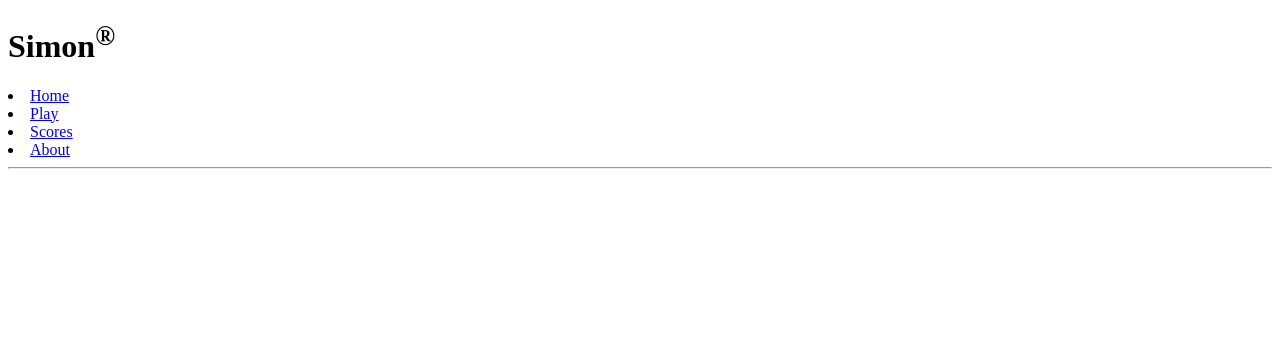
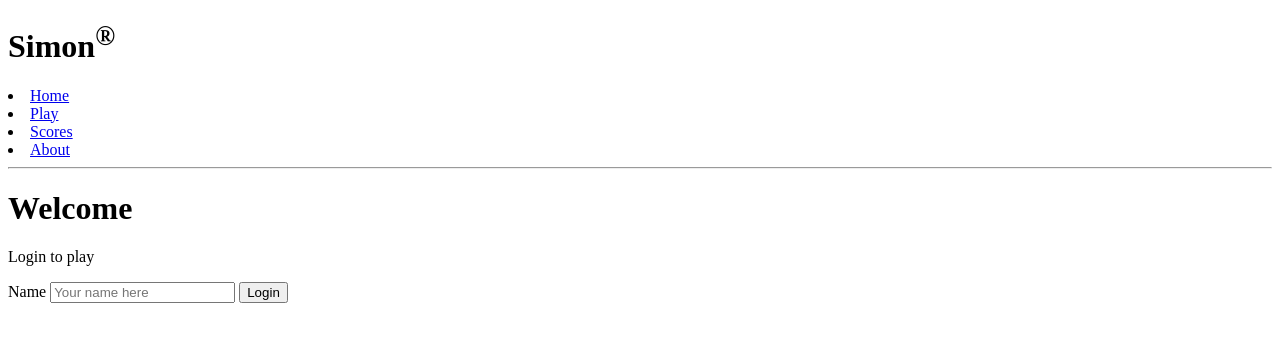
Before and after one commit to LandonFackrell/Simon, a plain HTML site: page index.html in a window 1280 px wide. Drawn offline with Linux system fonts and the light colour scheme.

Commit message:
Add main to index.html

```diff
--- a/index.html
+++ b/index.html
@@ -21,5 +21,15 @@
 
       <hr />
     </header>
+
+    <main>
+      <h1>Welcome</h1>
+      <p>Login to play</p>
+      <form method="get" action="play.html">
+        <label for="name">Name</label>
+        <input type="text" id="name" placeholder="Your name here" />
+        <button type="submit">Login</button>
+      </form>
+    </main>
   </body>
 </html>
```
